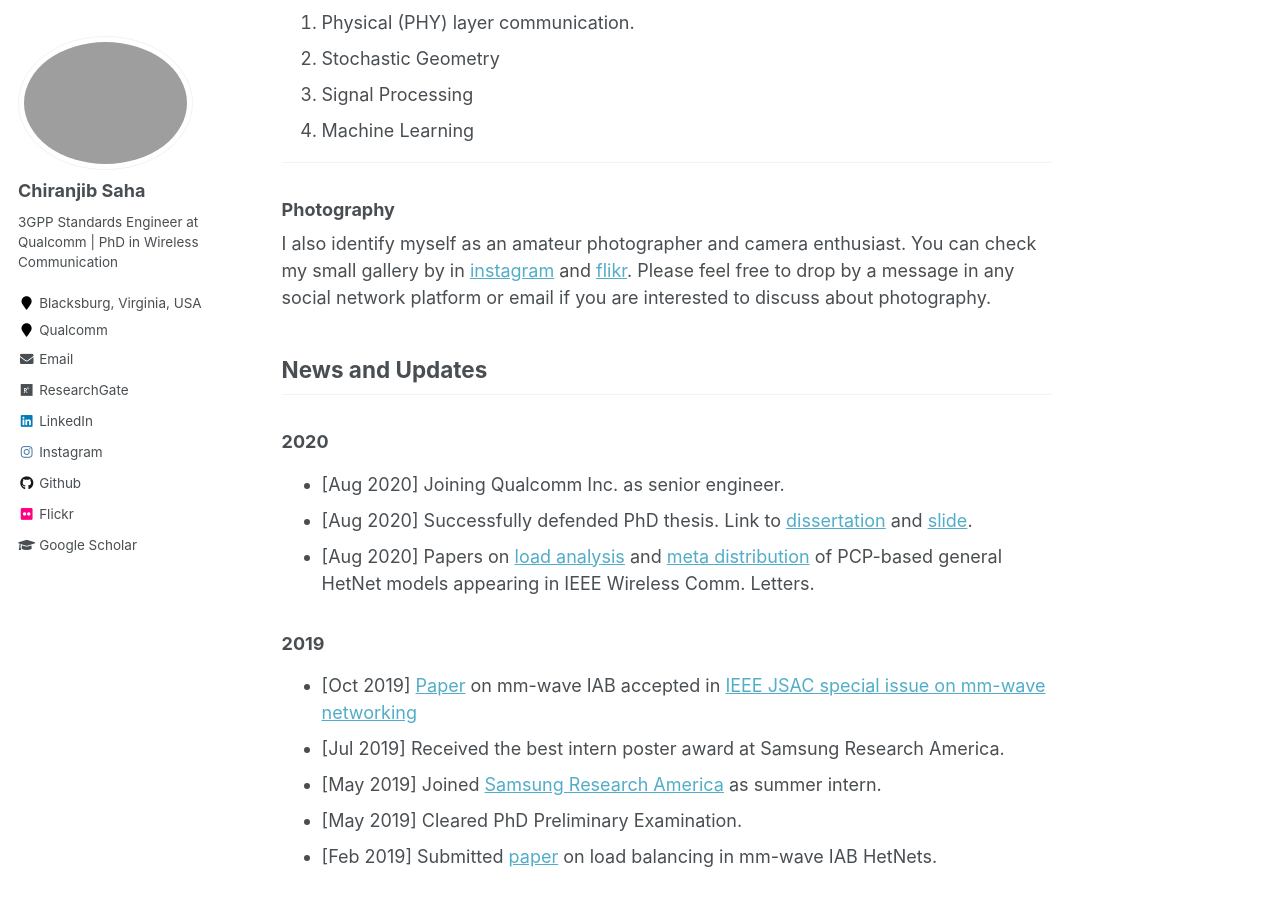
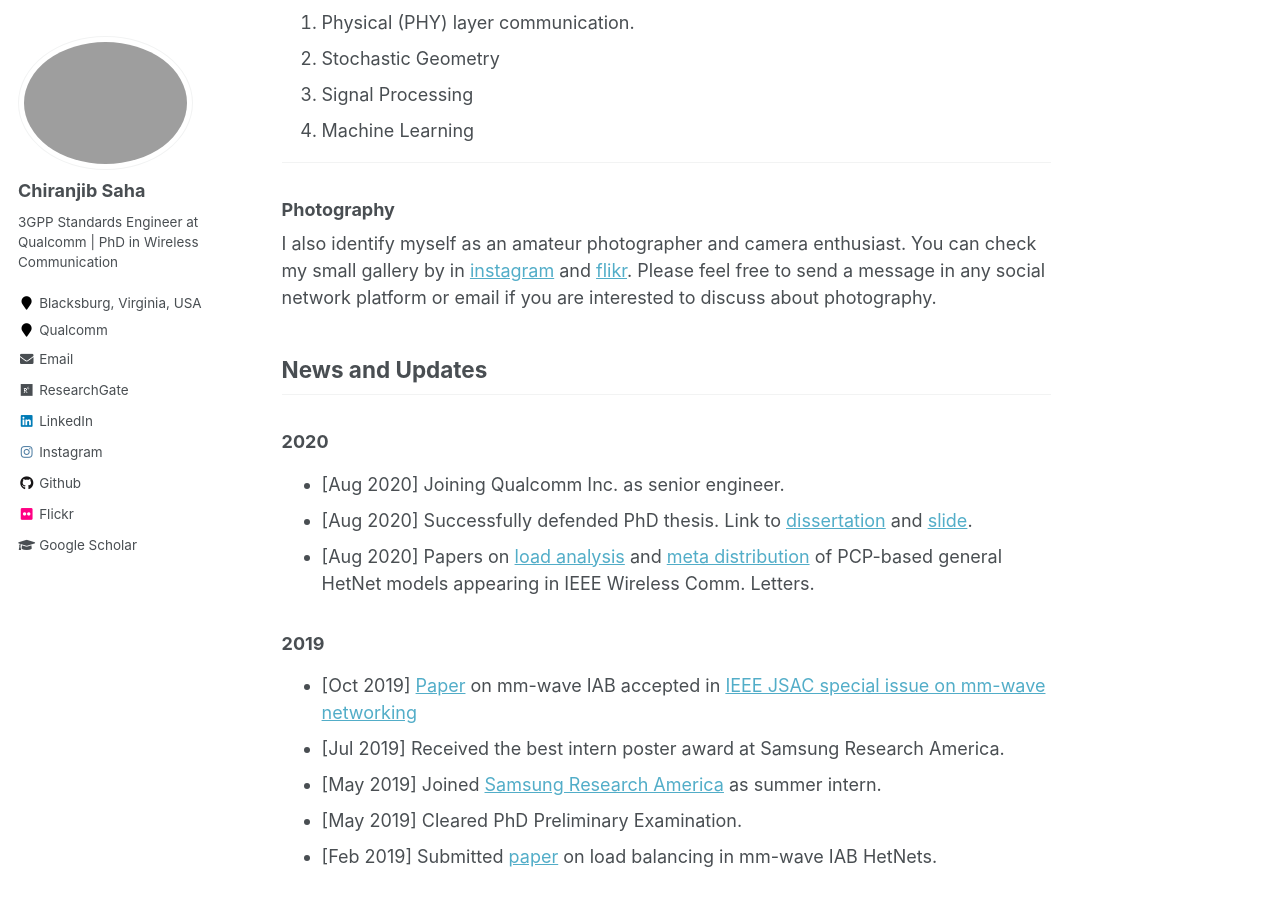
Before and after one commit to chiranjibsaha/chiranjibsaha.github.io, a Jekyll site: the page built from _pages/about.md, in a window 1280 px wide and 900 px high, scrolled down 477 px. Built offline with Jekyll 4.4.1, drawn with Linux system fonts in a browser that asks for light colours.

Commit message:
Update about.md

```diff
--- a/_pages/about.md
+++ b/_pages/about.md
@@ -24,7 +24,7 @@ I received the B.E. degree (Hons.) in electronics and telecommunication engineer
 
 ### Photography
 
-I also identify myself as an amateur photographer and camera enthusiast. You can check my small gallery by in [instagram](https://www.instagram.com/chiranjib_saha_/){:target="_blank"} and [flikr](https://www.flickr.com/photos/chiranjibsaha/with/49685475027/){:target="_blank"}. Please feel free to drop by a message in any social network platform or email if you are interested to discuss about photography.
+I also identify myself as an amateur photographer and camera enthusiast. You can check my small gallery by in [instagram](https://www.instagram.com/chiranjib_saha_/){:target="_blank"} and [flikr](https://www.flickr.com/photos/chiranjibsaha/with/49685475027/){:target="_blank"}. Please feel free to send a message in any social network platform or email if you are interested to discuss about photography.
 
 
 News and Updates
```
